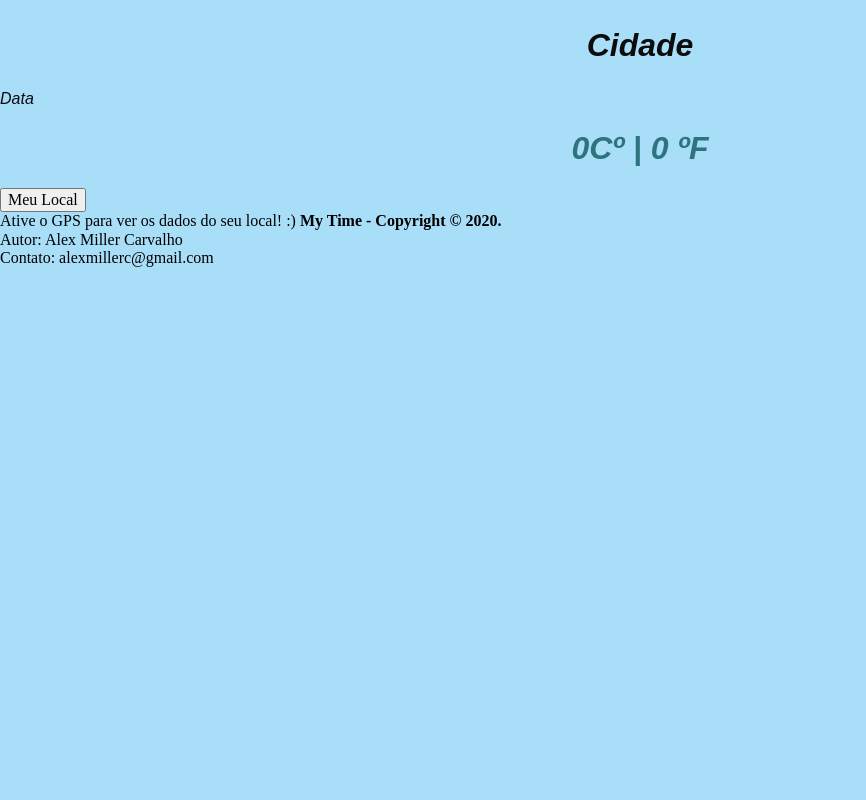
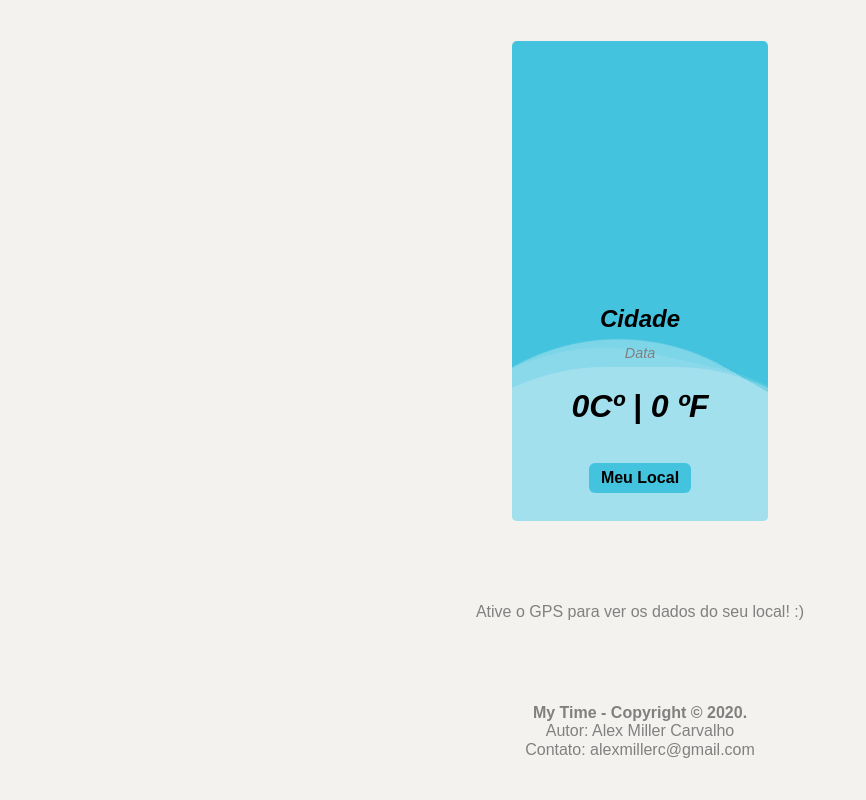
Before and after one commit to alexmillerc/projeto-frontend, a website built with Parcel: page index.html in a window 1280 px wide. Shown: the whole page, without its empty margins (0-866 px from the left). Built offline with nearby package versions, Linux system fonts and the light colour scheme.

Commit message:
Includes a new responsive styling

```diff
--- a/css/main.css
+++ b/css/main.css
@@ -1,79 +1,152 @@
-
-body{
-  background-color: #a9def9;;
-  height: 85vh;
+* {
+  padding: 0;
+  margin: 0;
+  font-family: Arial, Helvetica, sans-serif;
 }
 
-h1 {
-  text-align: center;
-  font-size: xx-large;
-  font-style: normal;
-  font-family: Arial, Helvetica, sans-serif;
-  color: #2d747e;
+body {
+  background: #f3f2ef;
+  display: flex;
+  justify-content: center;
+  align-items: center;
+  flex-wrap: wrap;
+  height: 100vh;
+  width: 100vw;
 }
 
-h2 {
-  text-align: center;
-  font-size: xx-large;
-  font-style: normal;
-  font-family: Arial, Helvetica, sans-serif;
-  color: #0c0c0c;
+html, body {
+  height: 100%;
 }
 
-.local {
-  text-align: center;
-  font-size: xx-large;
-  font-style: normal;
-  font-family: Arial, Helvetica, sans-serif;
-  color: #0c0c0c;
+html {
+  background: #eee;
 }
 
-.titulo {
+.box {
+  width: 20vw;
+  height: 80vh;
+  border-radius: 5px;
+  box-shadow: 0 2px 30px rgba(black, 0.2);
+  background: #44c3de;
+  position: relative;
+  overflow: hidden;
+  transform: translate3d(0, 0, 0);
+  min-width: 200px;
+  min-height: 350px;
+}
+
+.wave {
+  opacity: 0.3;
+  position: absolute;
+  top: 120%;
+  left: 50%;
+  background: white;
+  width: 500px;
+  height: 500px;
+  margin-left: -250px;
+  margin-top: -250px;
+  transform-origin: 50% 48%;
+  border-radius: 43%;
+  animation: drift 3000ms infinite linear;
+  z-index: 1;
+}
+
+.wave.-three {
+  animation: drift 5000ms infinite linear;
+  z-index: 2 !important;
+  opacity: 0.2;
+}
+
+.wave.-two {
+  animation: drift 7000ms infinite linear;
+  opacity: 0.1;
+  z-index: 3 !important;
+}
+
+.box:after {
+  content: "";
+  display: block;
+  left: 0;
+  top: 0;
+  width: 100%;
+  height: 100%;
+  z-index: 11;
+  transform: translate3d(0, 0, 0);
+}
+
+@keyframes drift {
+  from {
+    transform: rotate(0deg);
+  }
+  from {
+    transform: rotate(360deg);
+  }
+}
+
+.info {
+  position: absolute;
+  bottom: 0;
+  width: 100%;
+  height: 45%;
+  z-index: 4;
+}
+
+.location {
+  text-align: center;
+  font-weight: 800;
+}
+
+.date {
+  text-align: center;
+  margin-top: 5%;
+  color: grey;
+  font-size: 90%;
+}
+
+.temp {
+  margin-top: 10%;
+  text-align: center;
+}
+
+.weathercon {
+  height: 55%;
   display: flex;
   justify-content: center;
-  background-color: #fcf6bd;
+  align-items: center;
+  font-size: 3em;
 }
 
-
-p {
-  text-align: justify;
-  font-size: medium;
-  font-style: normal;
-  font-family: Arial, Helvetica, sans-serif;
-  color: #0c0c0c;
-}
-
-.introducao {
-  display: flex;
-  justify-content: center;
-}
-
-.rodape {
-  display: flex;
-  justify-content: center;
-  height: 120px;
-  margin-top: 0.5%;
-}
-
-#restart {
-  background-color: #fcf6bd;
-  color: #2d747e;
+#btn {
+  background-color: #44c3de;
+  color: black;
   display: block;
   margin: 0 auto;
   font-weight: bold;
   border: none;
-  padding: 22px 70px;
-  border-radius: 10px;
-  border: #fcf6bd 2px solid;
+  padding: 6px 12px;
+  border-radius: 6px;
   cursor: pointer;
-  font-size: larger;
-  font-style: normal;
-  transform-style: none;
+  margin-top: 15%;
+  text-align: center;
 }
 
-#restart:hover {
-  background-color: #2d747e;
-  color: #fcf6bd;
-  border: #fcf6bd 2px solid;
+#btn:hover {
+  opacity: 0.6;
+  color: black;
   cursor: pointer;
 }
+
+@media (min-width: 992px) {
+  .box {
+    height: 60vh;
+  }
+  .wave {
+    top: 120%;
+  }
+}
+
+body>span {
+  width: 100vw;
+  text-align: center;
+  color: grey;
+}
```
